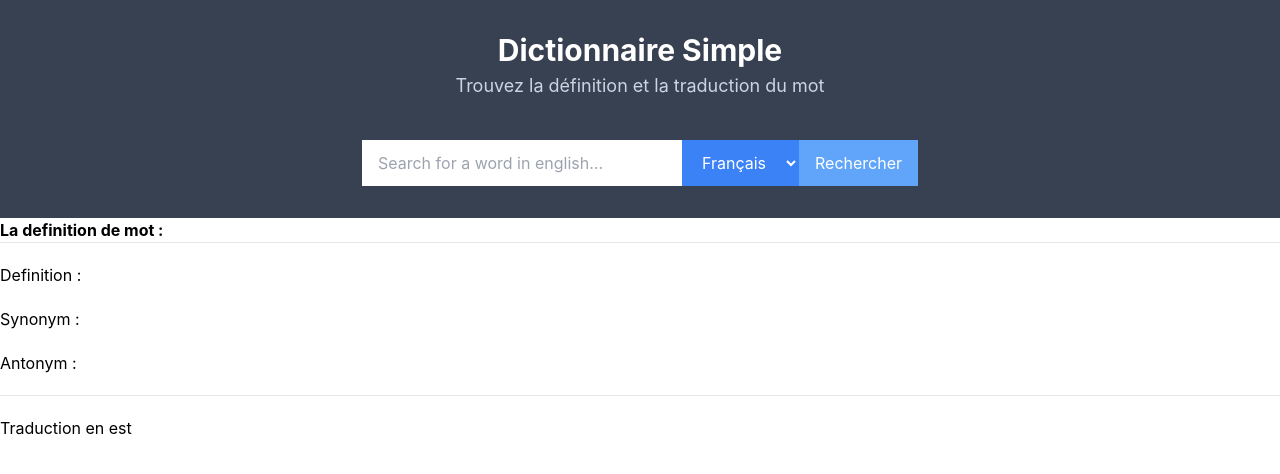
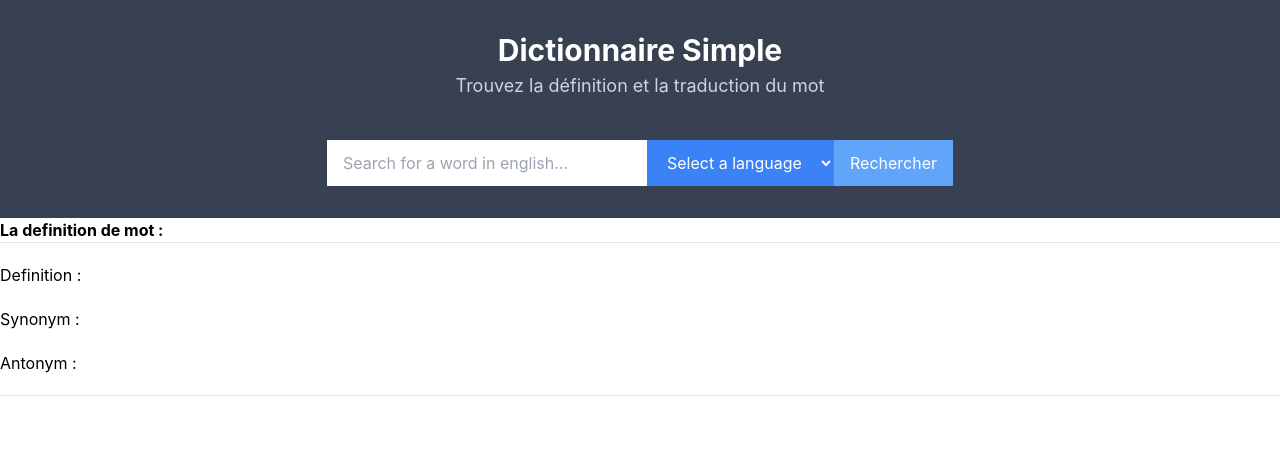
Before and after one commit to l3miage-ozyonumb/dictionaireReact, a React (Create React App) app: page / in a window 1280 px wide. Shown: the top 474 px of the page. Built offline with nearby package versions, Linux system fonts and the light colour scheme.

Commit message:
ttraduction shows when there is a word and selected a lang

```diff
--- a/src/components/Definition.js
+++ b/src/components/Definition.js
@@ -15,8 +15,9 @@ const Definition = ({word, tralang}) => {
         <p className='text-left mx-auto pb-5'>Synonym : {wordData?.synonym}</p>
         <p className='text-left mx-auto pb-5'>Antonym : {wordData?.antonym}</p>
         <hr/>
-        <p className='text-left mx-auto pt-5'> Traduction en {langues[tralang]} est {wordData?.[tralang]} </p>
-
+        {wordData && tralang &&
+          (<p className='text-left mx-auto pt-5'> Traduction en {langues[tralang]} est {wordData?.[tralang]} </p>)
+        }
     </div>
   )
 }
--- a/src/components/Header.js
+++ b/src/components/Header.js
@@ -35,6 +35,7 @@ export const Header = ({word, setWord, tralang, setTralang}) => {
             <form>
               <label>
                 <select className='flex bg-blue-500 text-white py-3 px-4 appearence-none'onChange={handleSelectChange}>
+                  <option value="">Select a language</option>
                   <option value="fr">Français</option>
                   <option value="tr">Turc</option>
                 </select>
```
